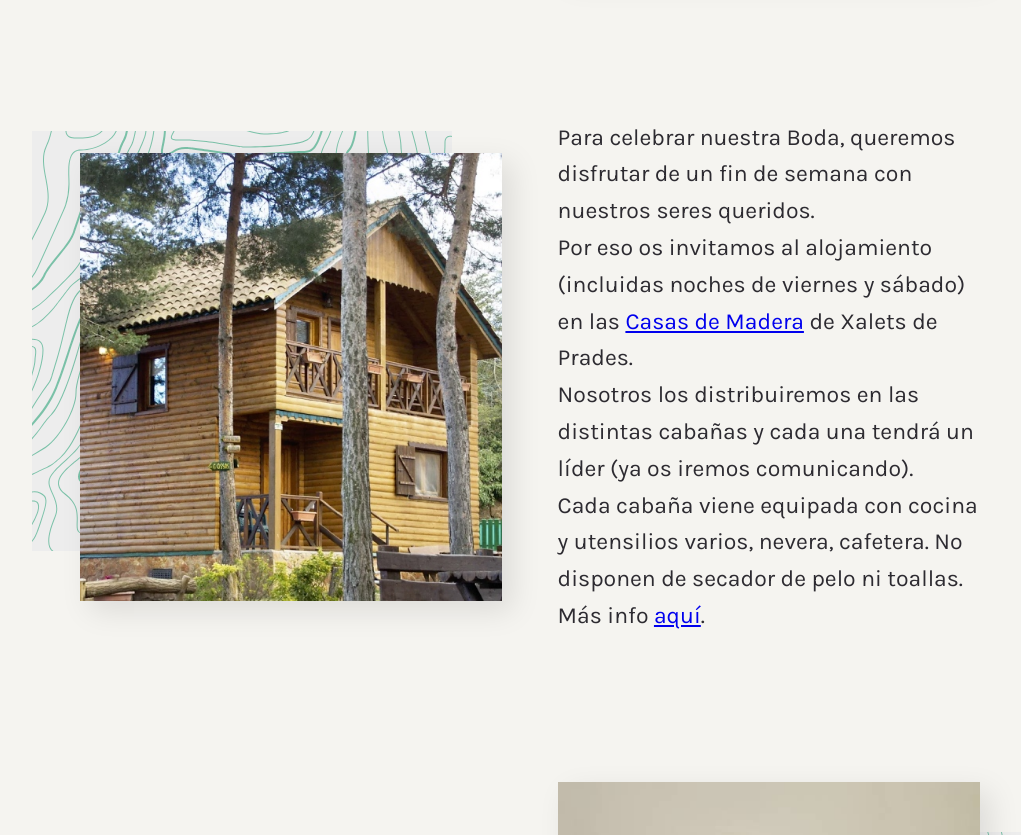
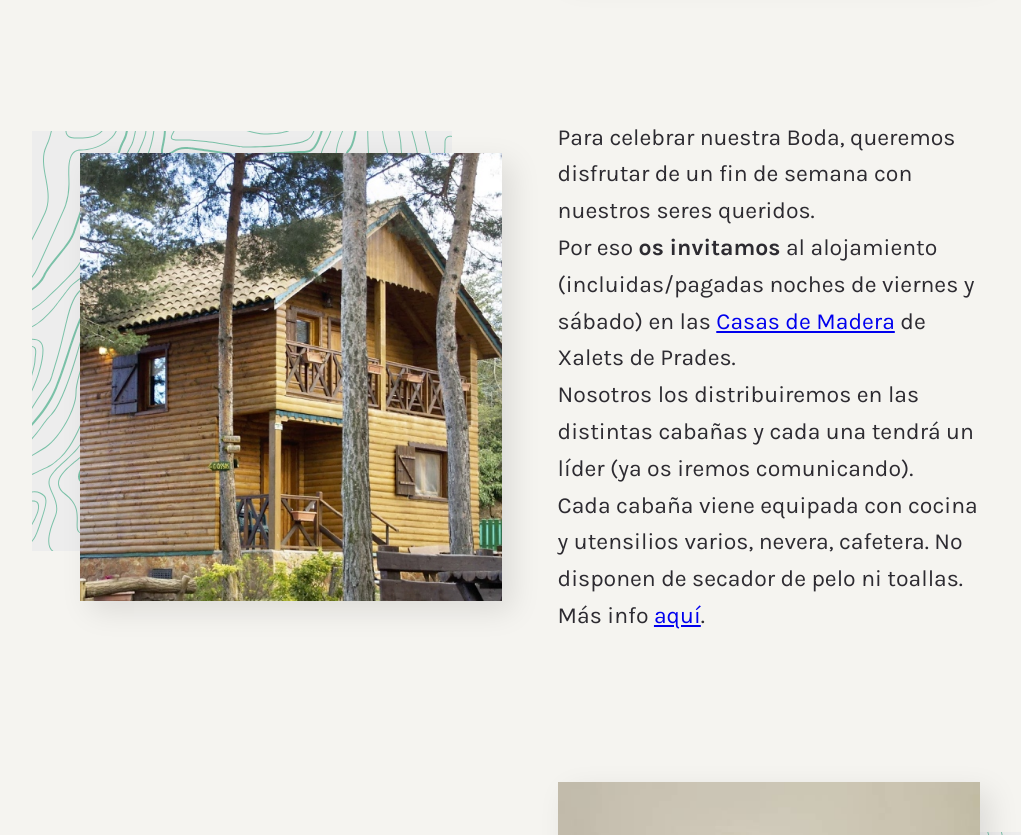
Before and after one commit to didacesteban/web_boda, a plain HTML site: page index.html in a window 1280 px wide. Shown: the part 740-1575 px from the top of the page, without its empty margins (110-1131 px from the left). Drawn offline with Linux system fonts and the light colour scheme.

Commit message:
improvements

```diff
--- a/index.html
+++ b/index.html
@@ -66,8 +66,9 @@
                 </div>
                 <div class="grid-column span-half pt3 pb3 mobile-m order-4">
                     <p>Para celebrar nuestra Boda, queremos disfrutar de un fin de semana con nuestros seres queridos.
-                        <br />Por eso os invitamos al alojamiento (incluidas noches de viernes y sábado) en las <a
-                            href="https://www.xaletdeprades.com/copia-de-casas-de-madera" target="_blank">Casas de
+                        <br />Por eso <b>os invitamos</b> al alojamiento (incluidas/pagadas noches de viernes y sábado)
+                        en las
+                        <a href="https://www.xaletdeprades.com/copia-de-casas-de-madera" target="_blank">Casas de
                             Madera</a> de Xalets de Prades.
                         <br />
                         Nosotros los distribuiremos en las distintas cabañas y cada una tendrá un líder (ya os
```
